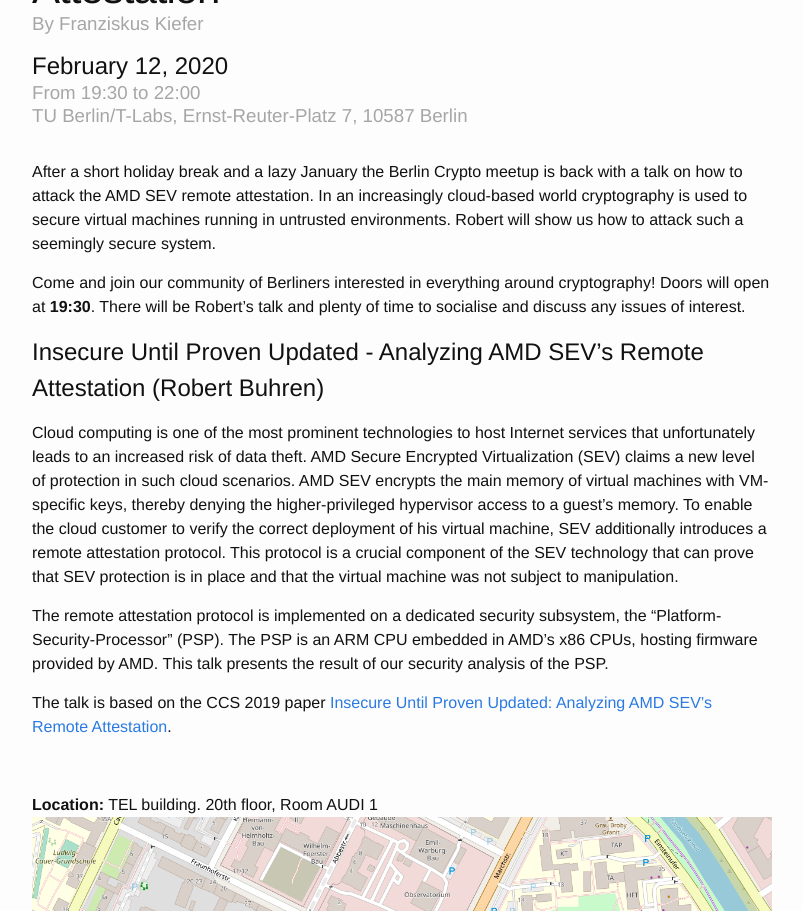
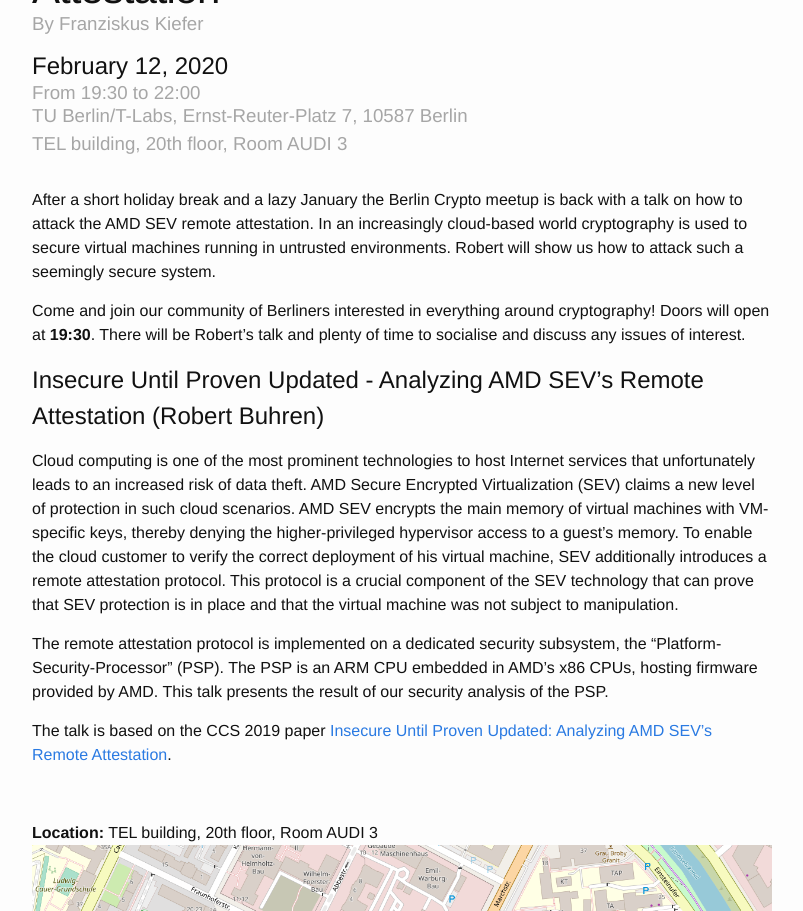
Before and after one commit to berlin-crypto/berlin-crypto.github.io, a Jekyll site: the page built from _posts/2020-02-12-amdsev.md, in a window 1280 px wide and 1400 px high, cut to the strip 489-1400 px from the top of the window. Shown: the whole strip, without its empty margins (238-1041 px from the left). Built offline with Jekyll 4.4.1, drawn with Linux system fonts in a browser that asks for light colours.

Commit message:
updated room

```diff
--- a/_posts/2020-02-12-amdsev.md
+++ b/_posts/2020-02-12-amdsev.md
@@ -20,7 +20,7 @@
 #Make sure you setup your Organiser details in the \_data directory in the organisers.yml file
 
 cover: '../chips.jpg'
-location: TU Berlin/T-Labs, Ernst-Reuter-Platz 7, 10587 Berlin
+location: TU Berlin/T-Labs, Ernst-Reuter-Platz 7, 10587 Berlin <br/> TEL building, 20th floor, Room AUDI 3
 #cover_credit: '<p>Event cover photo <a href="https://pixabay.com/vectors/dangling-giving-hands-human-keys-2023222/">"Dangling Keys"</a><span> and <a href="https://pixabay.com/illustrations/background-christmas-vintage-old-1787033/">"Vintage Christmas Background"</a><span> from <a href="https://pixabay.com/">pixabay</a></span> is licensed under <a href="https://pixabay.com/service/license/" style="margin-right: 5px;">Pixabay License</a></p>'
 #cover_credit_short: 'pixabay'
 
@@ -57,7 +57,7 @@
 
 <br/>
 
-**Location:** TEL building. 20th floor, Room AUDI 1
+**Location:** TEL building, 20th floor, Room AUDI 3
 ![Getting there](/tlabs.jpg)
 
 <br/>
```
